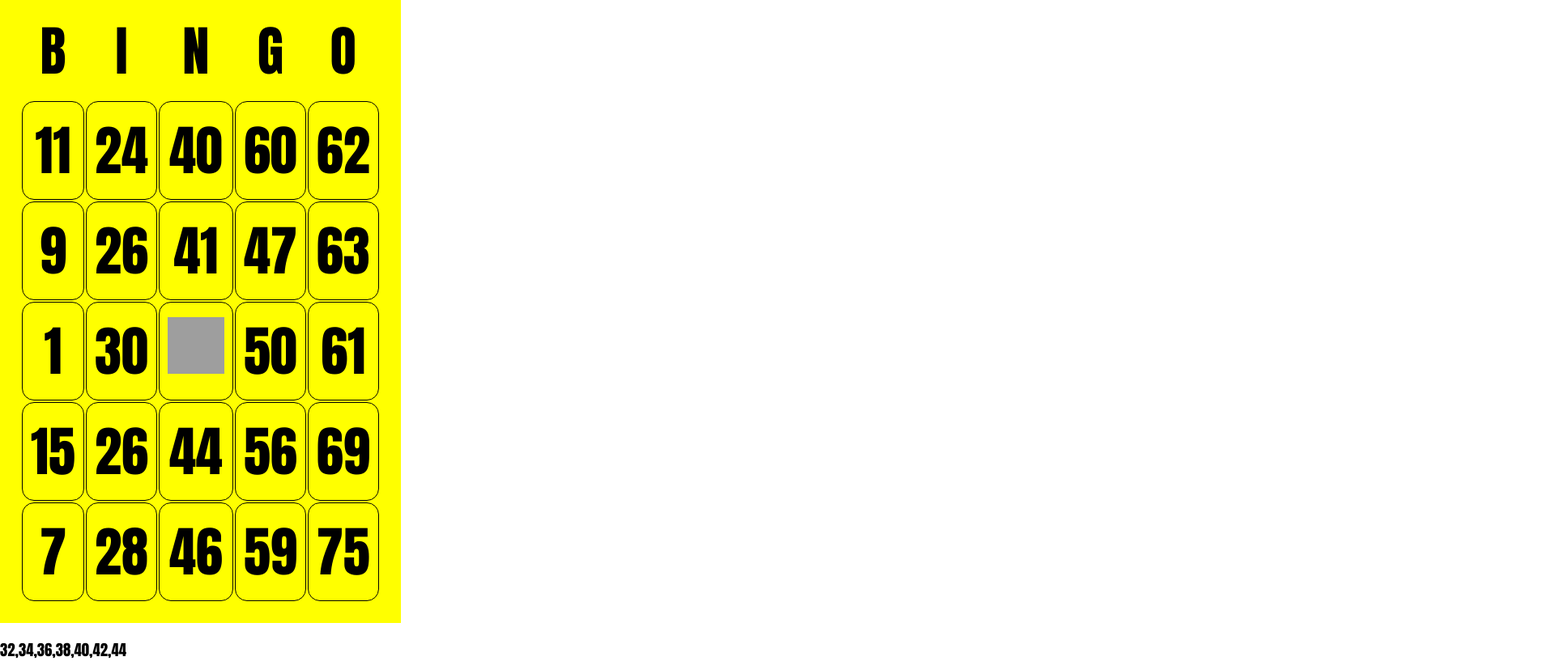
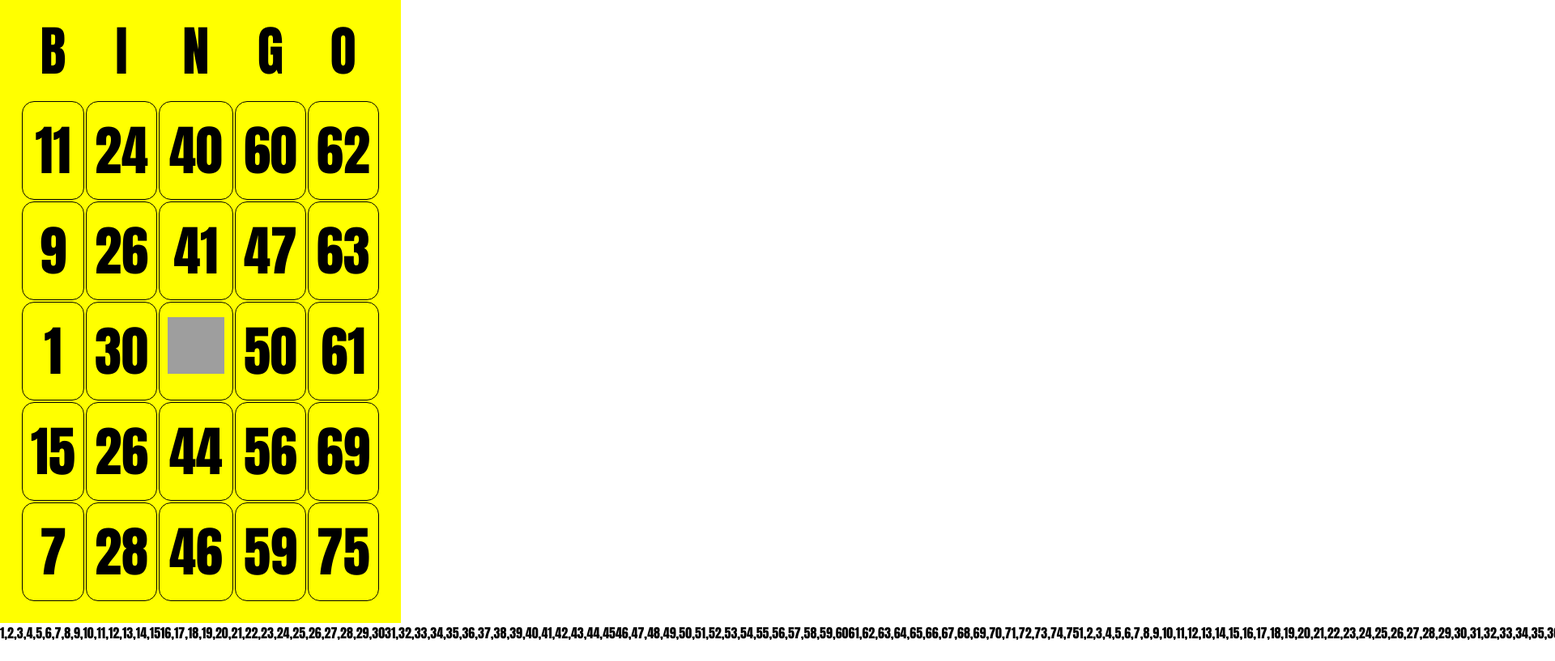
Before and after one commit to BiAxorb/pw1a2025, a plain HTML site: page bingo.html in a window 1280 px wide. Shown: the part 24-841 px from the top of the page at 81% size, 1920 px wide, since content can reach past the window. After the commit the page ends 818 px from the top, so only its background shows below. Drawn offline with Linux system fonts and the light colour scheme; grey boxes are pictures that could not be loaded.

Commit message:
odeio essa merda esqueci de colocar tudo dislike

```diff
--- a/bingo.html
+++ b/bingo.html
@@ -82,12 +82,41 @@
     </thead>
 </table>
 <script>
-    var B = []
-    var I = []
-    var N = []
-    var G = []
-    var O = []
-    var sorteio = []
+function Poi(numero) {
+    if(numero%2==0) {
+        return "Par"
+    } else{return "Impar"}
+}
+
+    var B = lista(1,15)
+    var I = lista(16,30)
+    var N = lista(31,45)
+    var G = lista(46,60)
+    var O = lista(61,75)
+    var sorteio = lista(1,75)
+
+
+    function lista(inicial, final)
+    {
+        var retorno = []
+        for(var i = inicial; i <= final; i++)
+{
+    retorno.push(i)
+
+}   return retorno
+    }
+    function SL(retorno)
+    {
+ document.write (retorno)
+    }
+
+    SL(B)
+    SL(I)
+    SL(N)
+    SL(G)
+    SL(O)
+    SL(sorteio)
+    /*
     for(var i = 1; i <= 75; i++)
 {sorteio.push(i)}
     for(var i = 1; i <= 15; i++)
@@ -98,8 +127,7 @@ for(var i = 16; i <= 30; i++)
 {
     I.push(i)
 }
-for(var i = 31; i <= 45; i++)
-if(i%2==0)
+
 
 {
     N.push(i)
@@ -115,6 +143,7 @@ for(var i = 61; i <= 75; i++)
 {
     O.push(i)
 }
+*/
 </script>
 </body>
 </html>
```
